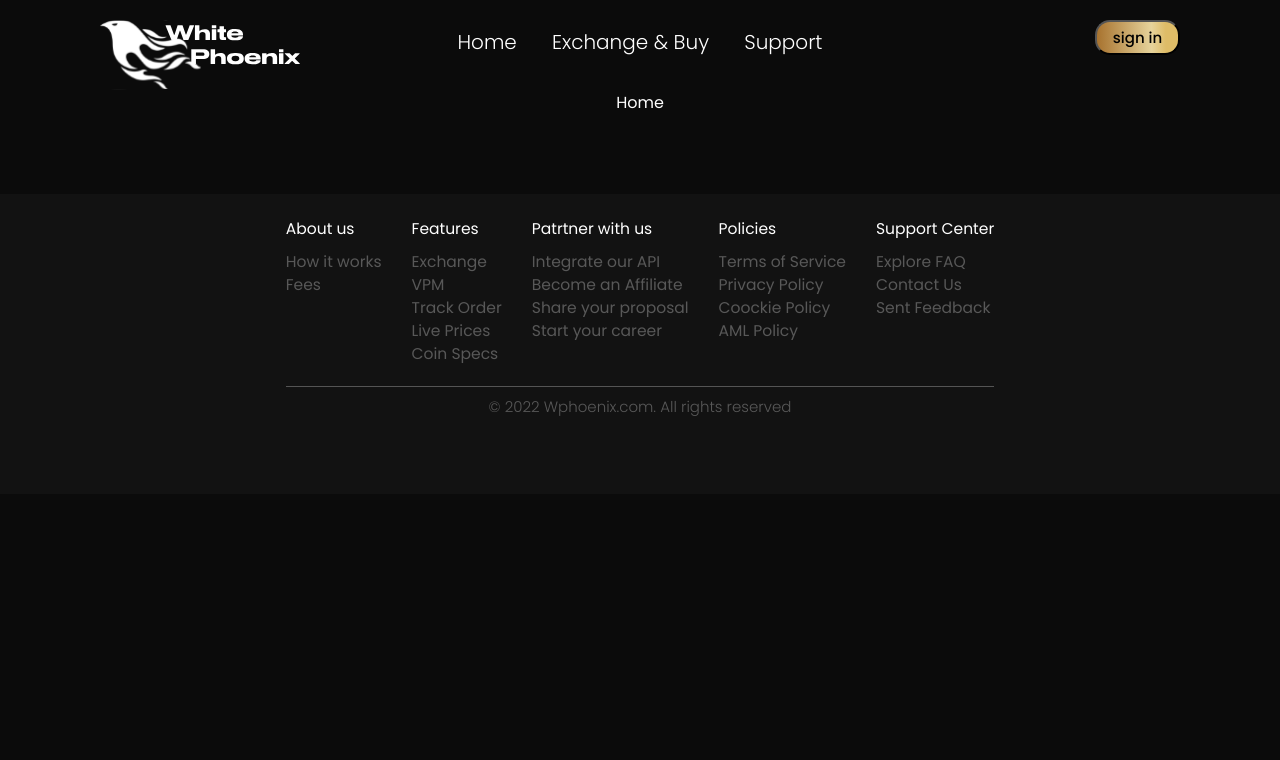
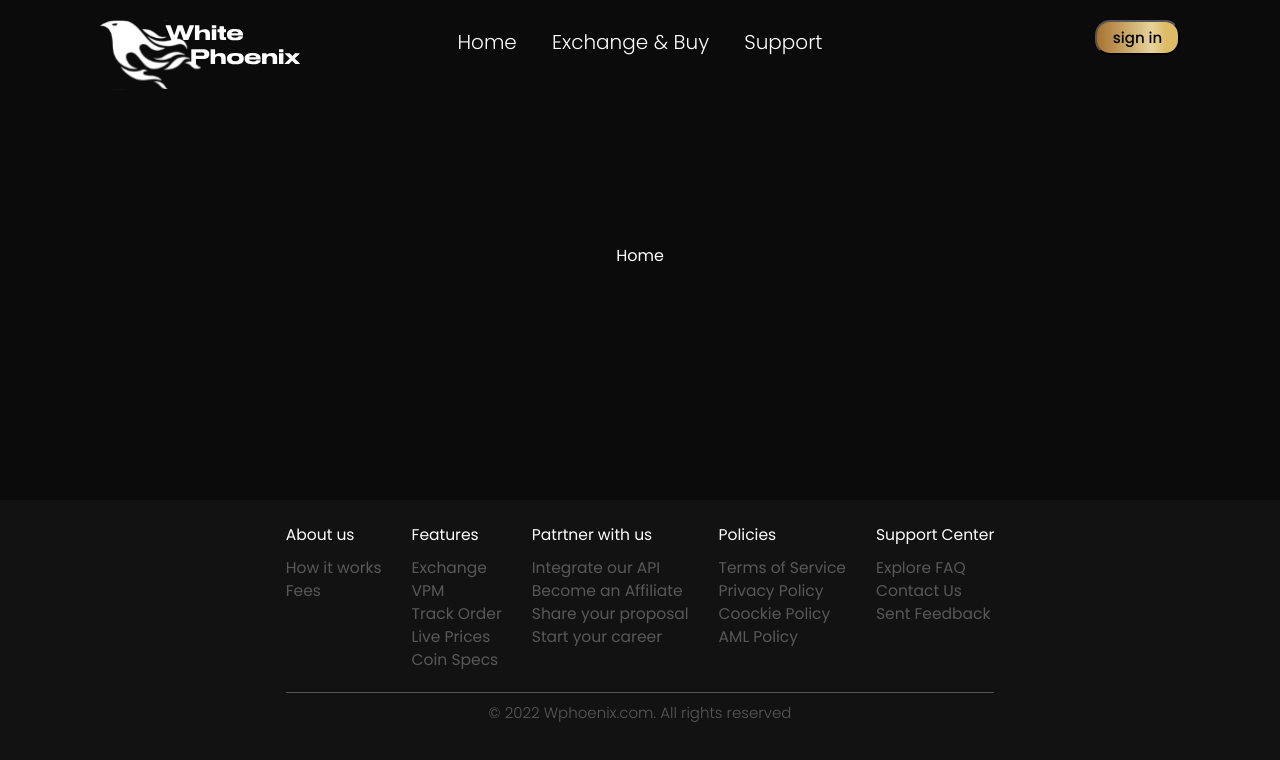
Before and after one commit to chyVacheck/white_proenix, a React (Create React App) app: page /home in a window 1280 px wide. Shown: the top 760 px of the page. Built offline with nearby package versions, Linux system fonts and the light colour scheme.

Commit message:
Update style App

```diff
--- a/src/components/App/App.css
+++ b/src/components/App/App.css
@@ -1,7 +1,9 @@
 .app {
   margin-top: 0;
+  height: 100vh;
   display: flex;
   flex-direction: column;
+  justify-content: space-between;
 
-  font-family: "Poppins"
+  font-family: "Poppins";
 }
```
